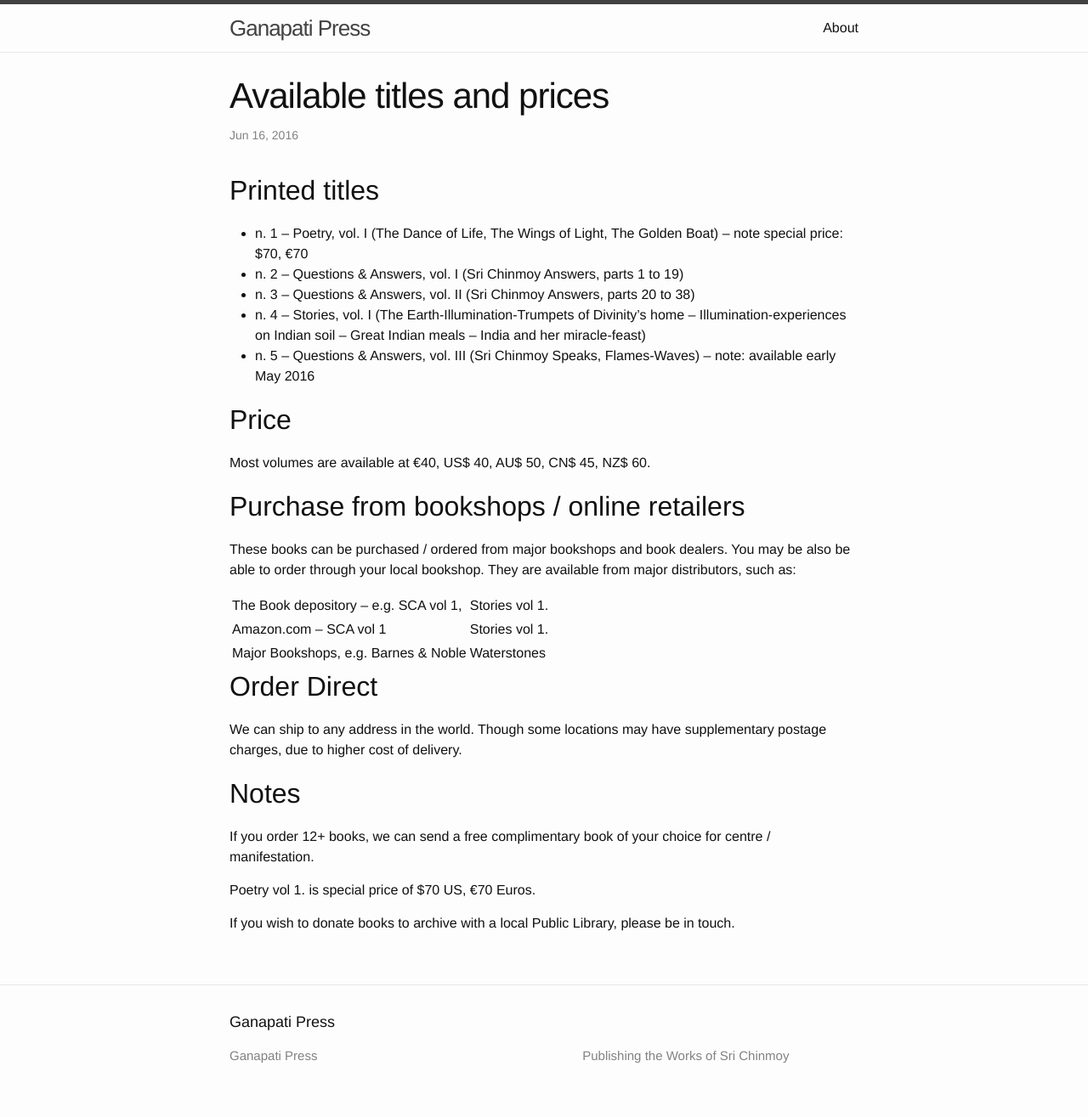
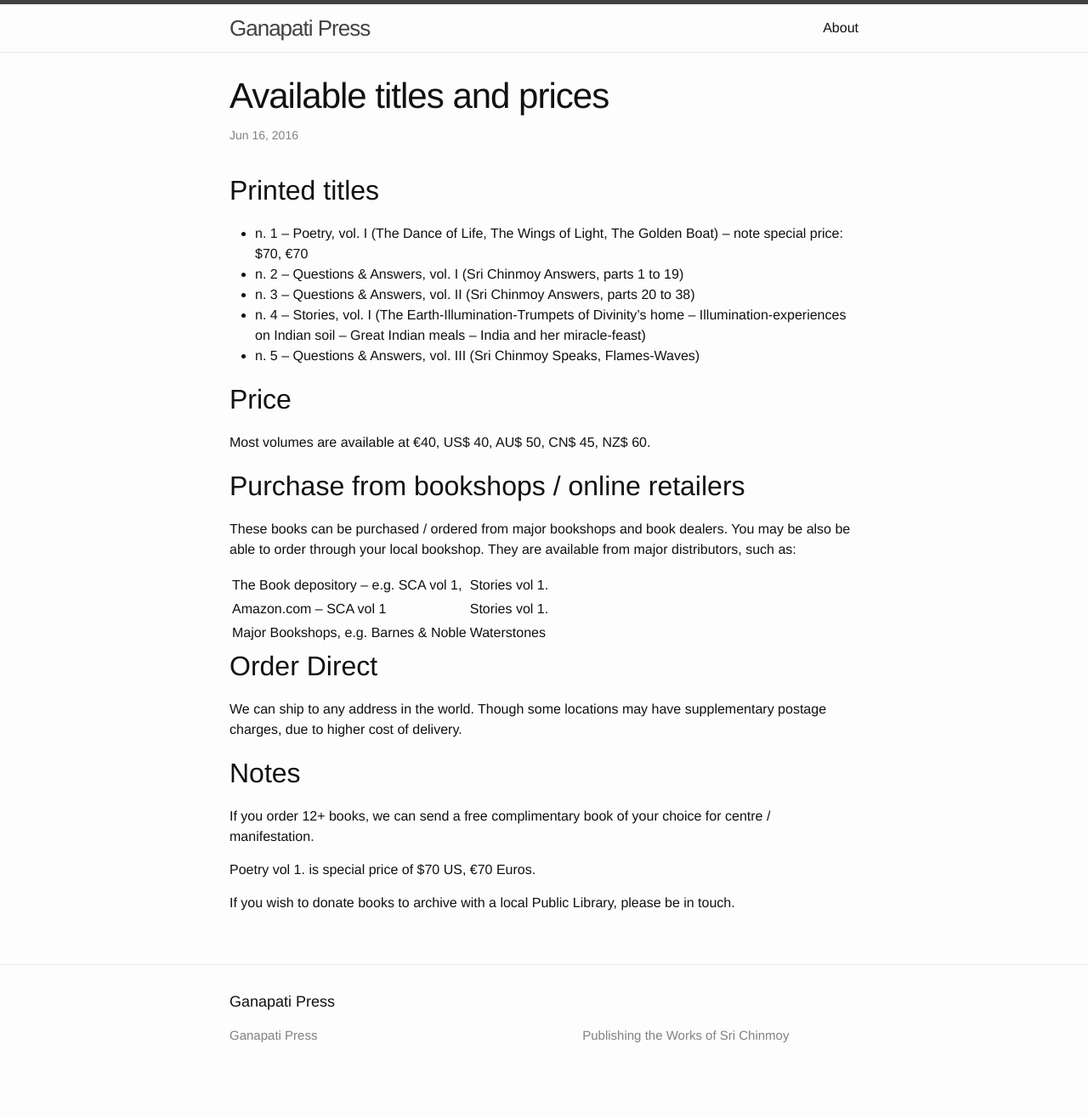
Before and after one commit to ganapatipress/ganapatipress.org, a Jekyll site: the page built from _posts/2016-06-16-titles-and-prices.md, in a window 1280 px wide. Shown: the whole page at 85% size. Built offline with Jekyll 4.4.1, drawn with Linux system fonts in a browser that asks for light colours; after the commit the page ends 1291 px from its top, so only the background shows below that.

Commit message:
Updated 2016-06-16-titles-and-prices.md

```diff
--- a/_posts/2016-06-16-titles-and-prices.md
+++ b/_posts/2016-06-16-titles-and-prices.md
@@ -11,7 +11,7 @@ published: true
 - n. 2 – Questions & Answers, vol. I (Sri Chinmoy Answers, parts 1 to 19)
 - n. 3 – Questions & Answers, vol. II (Sri Chinmoy Answers, parts 20 to 38)
 - n. 4 – Stories, vol. I (The Earth-Illumination-Trumpets of Divinity’s home – Illumination-experiences on Indian soil – Great Indian meals – India and her miracle-feast)
-- n. 5 – Questions & Answers, vol. III (Sri Chinmoy Speaks, Flames-Waves) – note: available early May 2016
+- n. 5 – Questions & Answers, vol. III (Sri Chinmoy Speaks, Flames-Waves)
 
 ## Price
 
```
